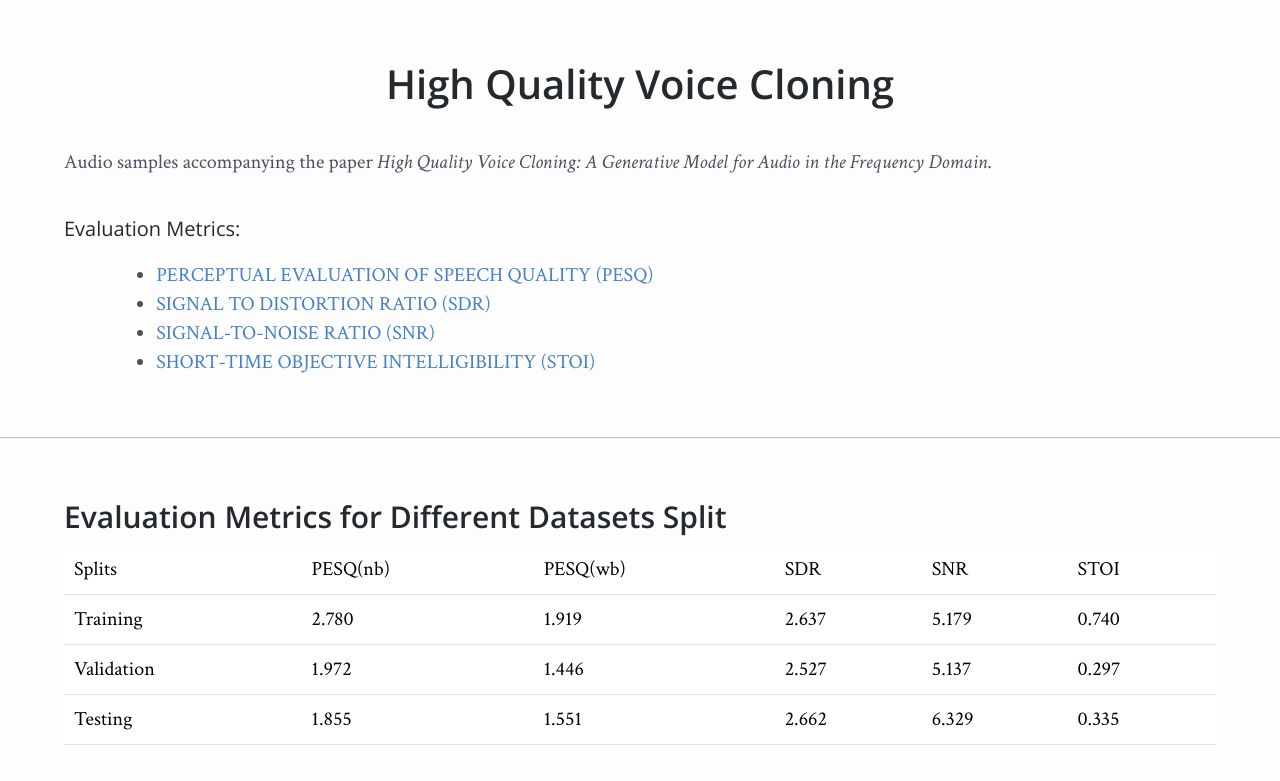
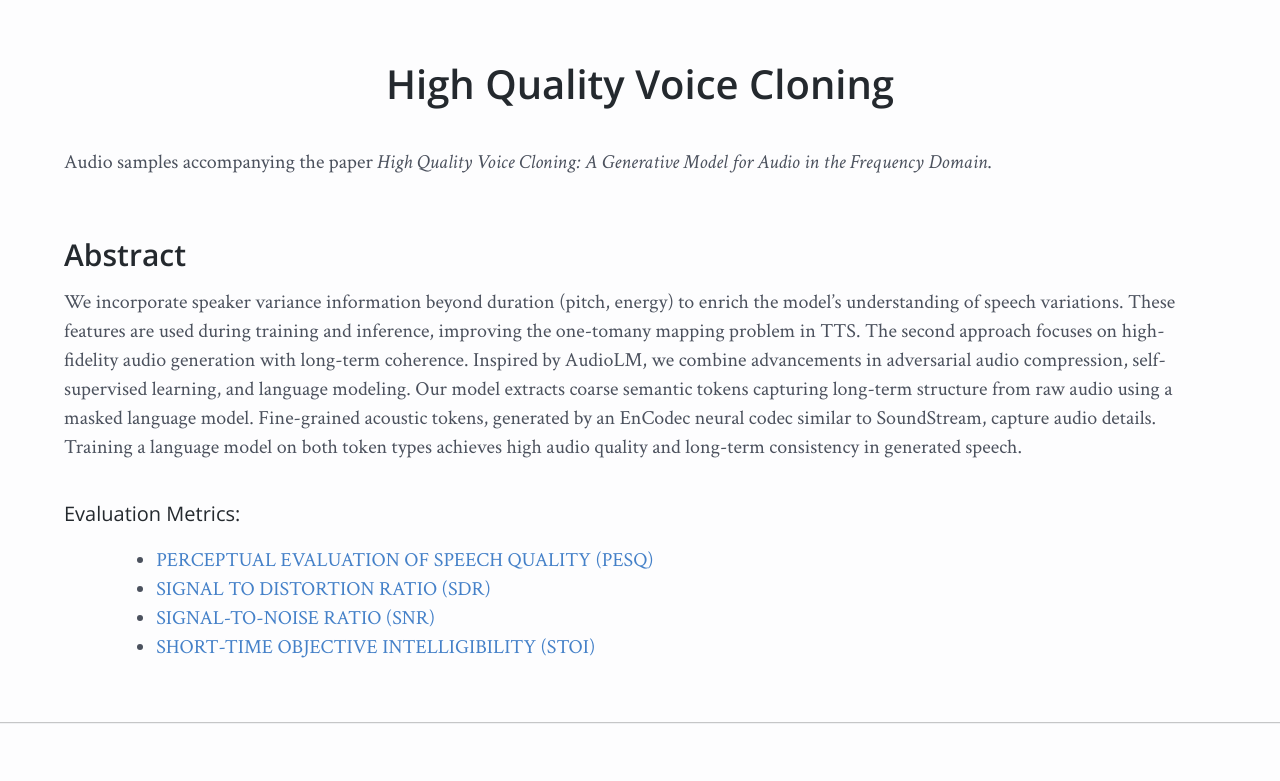
Before and after one commit to SiddantaK/High-Quality-Voice-Cloning, a plain HTML site: page index.html in a window 1280 px wide. Shown: the top 781 px of the page. Drawn offline with nearby package versions, Linux system fonts and the light colour scheme.

Commit message:
Update index.html

```diff
--- a/index.html
+++ b/index.html
@@ -17,7 +17,12 @@
     <div class='section'>
         <h1>High Quality Voice Cloning</h1>
         <p>Audio samples accompanying the paper <i>High Quality Voice Cloning: A Generative Model for Audio in the Frequency Domain</i>.</p>
-
+        <h2>Abstract</h2>
+        <p>We incorporate speaker variance information beyond duration (pitch, energy)
+to enrich the model’s understanding of speech variations. These features are used during training and inference, improving the one-tomany mapping problem in TTS. The second approach focuses on
+high-fidelity audio generation with long-term coherence. Inspired by AudioLM, we combine advancements in adversarial audio compression, self-supervised learning, and language modeling. Our model
+extracts coarse semantic tokens capturing long-term structure from raw audio using a masked language model. Fine-grained acoustic tokens, generated by an EnCodec neural codec similar to SoundStream,
+capture audio details. Training a language model on both token types achieves high audio quality and long-term consistency in generated speech.</p>
         <h4>Evaluation Metrics:</h4>
         <p>
         <ul class='toc'>
```
